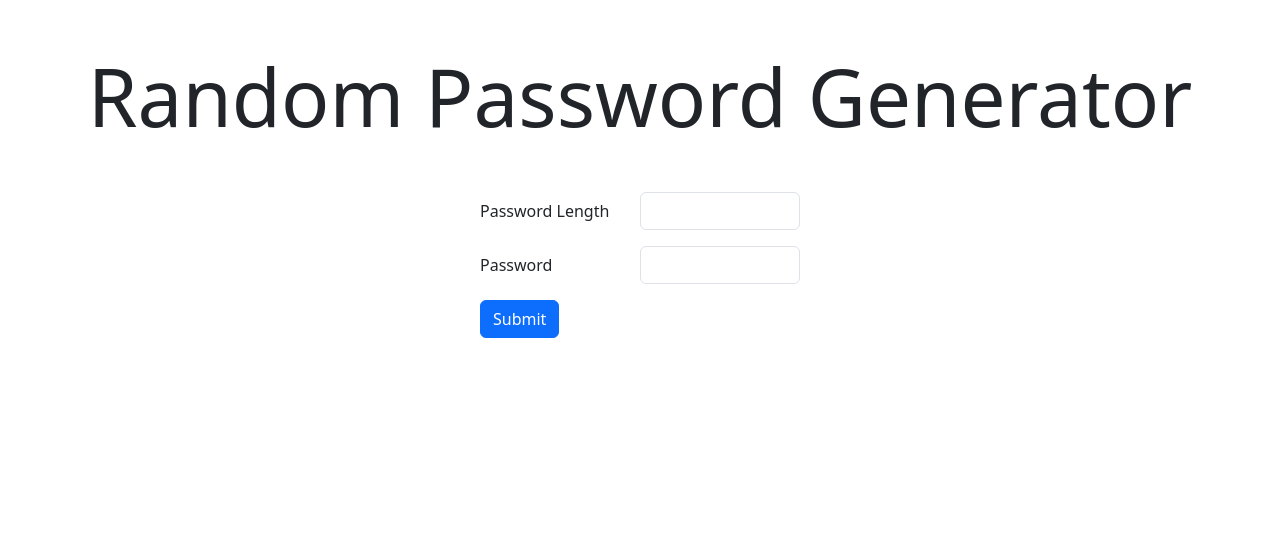
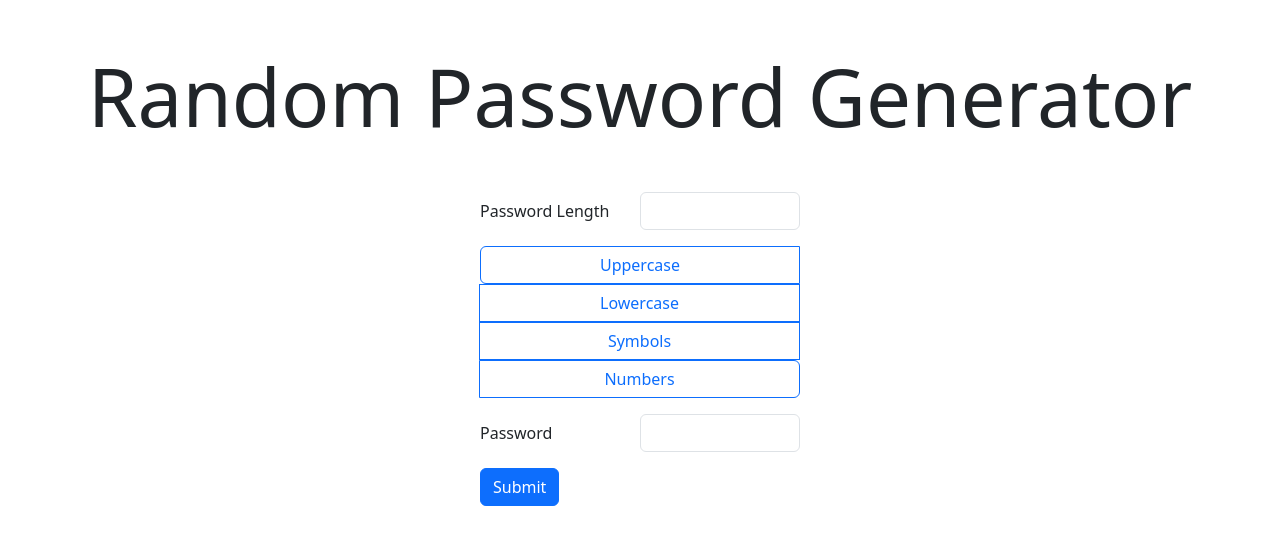
Before and after one commit to ForkedByCode/CipherCmith, a React (Vite) app: page / in a window 1280 px wide. Shown: the top 544 px of the page. Built offline with nearby package versions, Linux system fonts and the light colour scheme.

Commit message:
Added checkboxes.

```diff
--- /dev/null
+++ b/src/Checkbox/Checkbox.jsx
@@ -0,0 +1,53 @@
+function Checkbox() {
+  return (
+    <>
+      <div
+        className="btn-group d-flex flex-column"
+        role="group"
+        aria-label="Basic checkbox toggle button group"
+      >
+        <input
+          type="checkbox"
+          className="btn-check"
+          id="btncheck1"
+          autocomplete="off"
+        />
+        <label className="btn btn-outline-primary" for="btncheck1">
+          Uppercase
+        </label>
+
+        <input
+          type="checkbox"
+          className="btn-check"
+          id="btncheck2"
+          autocomplete="off"
+        />
+        <label className="btn btn-outline-primary" for="btncheck2">
+          Lowercase
+        </label>
+
+        <input
+          type="checkbox"
+          className="btn-check"
+          id="btncheck3"
+          autocomplete="off"
+        />
+        <label className="btn btn-outline-primary" for="btncheck3">
+          Symbols
+        </label>
+
+        <input
+          type="checkbox"
+          className="btn-check"
+          id="btncheck4"
+          autocomplete="off"
+        />
+        <label className="btn btn-outline-primary" for="btncheck4">
+          Numbers
+        </label>
+      </div>
+    </>
+  );
+}
+
+export default Checkbox;
--- a/src/Form/Form.jsx
+++ b/src/Form/Form.jsx
@@ -20,7 +20,10 @@ function Form() {
               aria-describedby="passwordLength"
             />
           </div>
-          {/* checkbox */}
+
+          <section className="mb-3">
+            <Checkbox />
+          </section>
 
           <div className="mb-3 row mx-auto">
             <label
```
